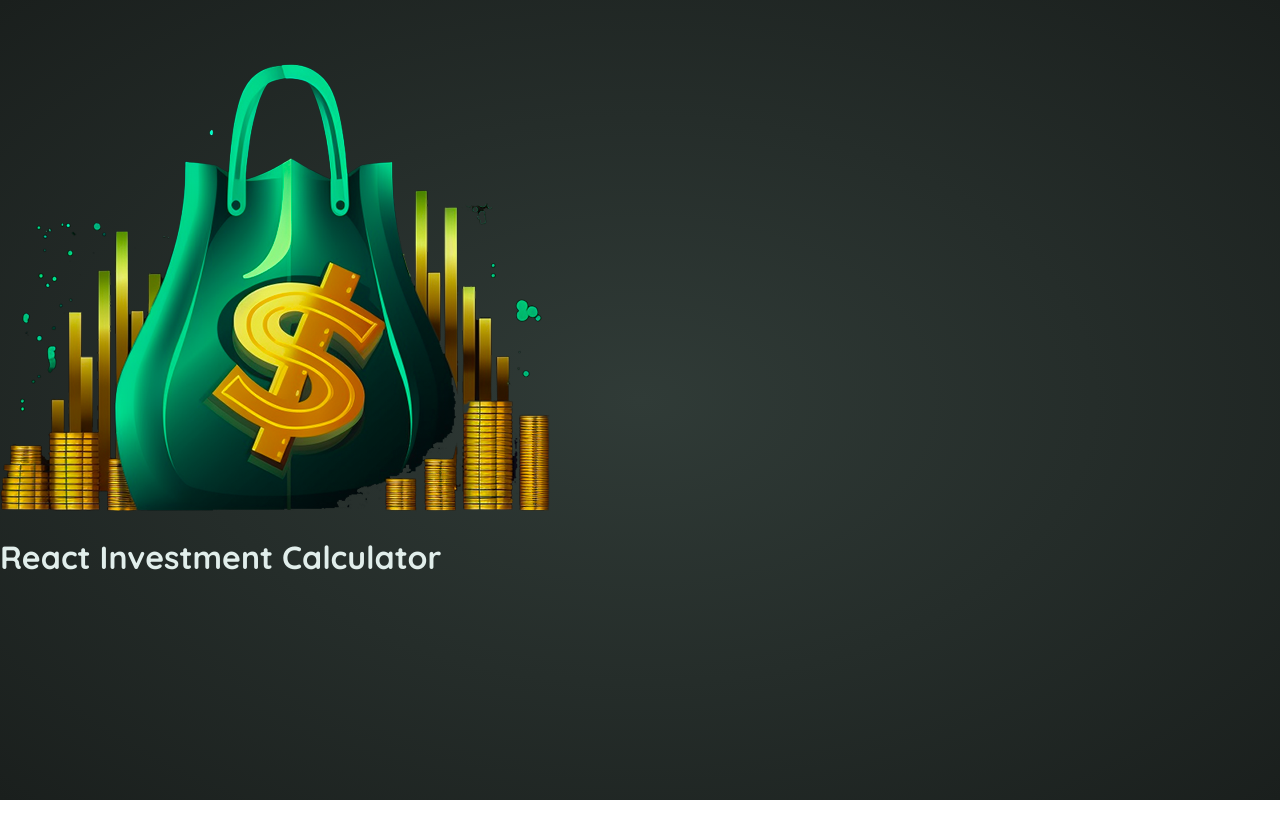
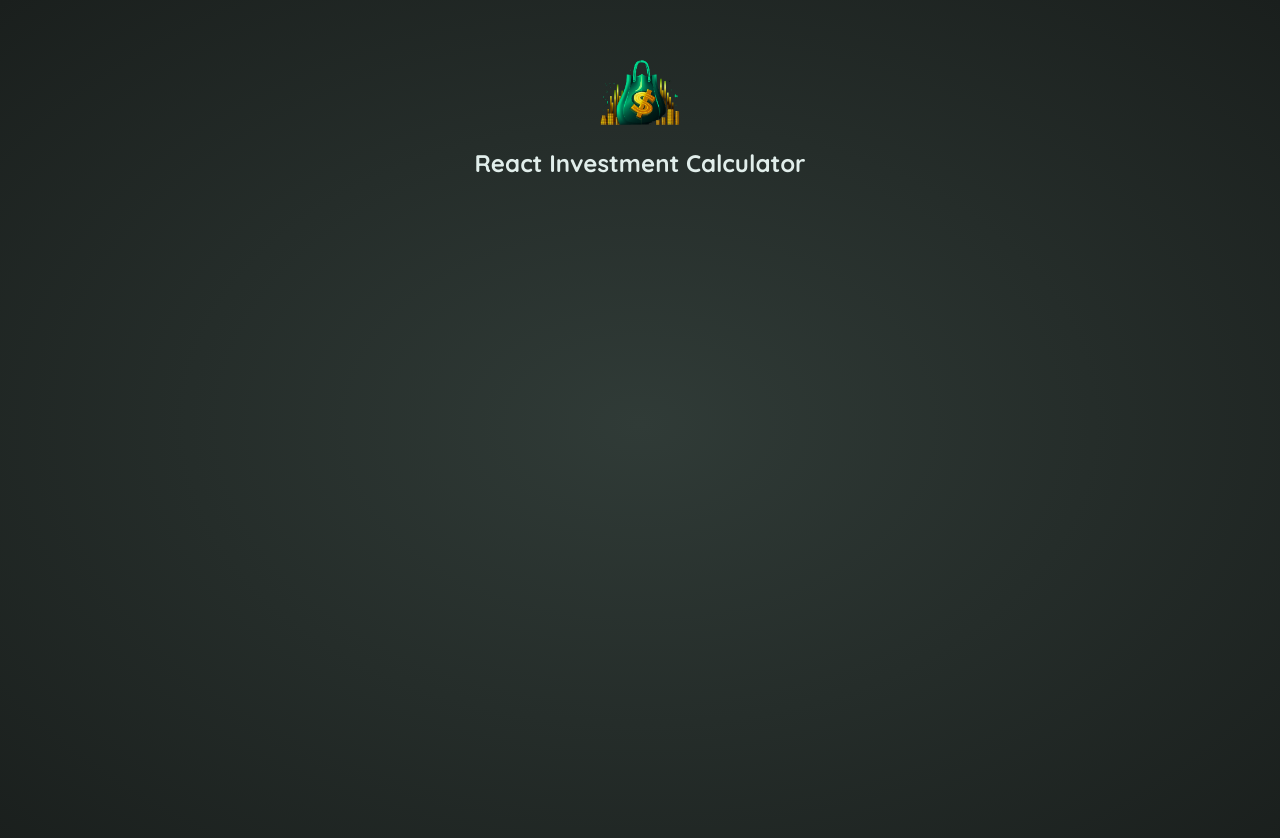
Before and after one commit to Guilherme-Sousa-Castro/Investment-Calculator, a React (Vite) app: page / in a window 1280 px wide. Shown: the top 838 px of the page. Before the commit the page ends 800 px from the top, so only its background shows below. Built offline with nearby package versions, Linux system fonts and the light colour scheme.

Commit message:
Adicionado css

```diff
--- a/src/components/Header.jsx
+++ b/src/components/Header.jsx
@@ -1,7 +1,7 @@
 import logo from "../assets/investment-calculator-logo.png";
 export default function Header() {
   return (
-    <header>
+    <header id = "header">
       <img src={logo} alt="Logo showing a money bag" />
       <h1>React Investment Calculator</h1>
     </header>
```
